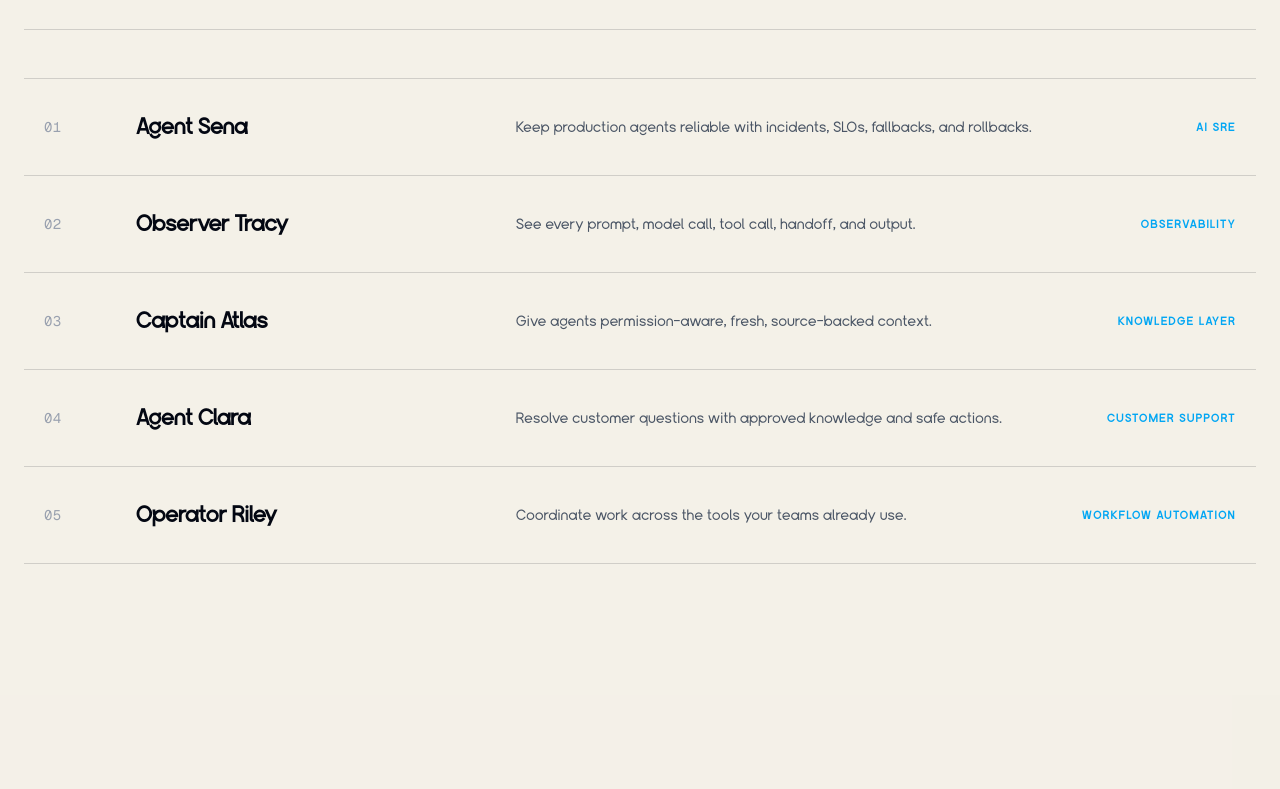
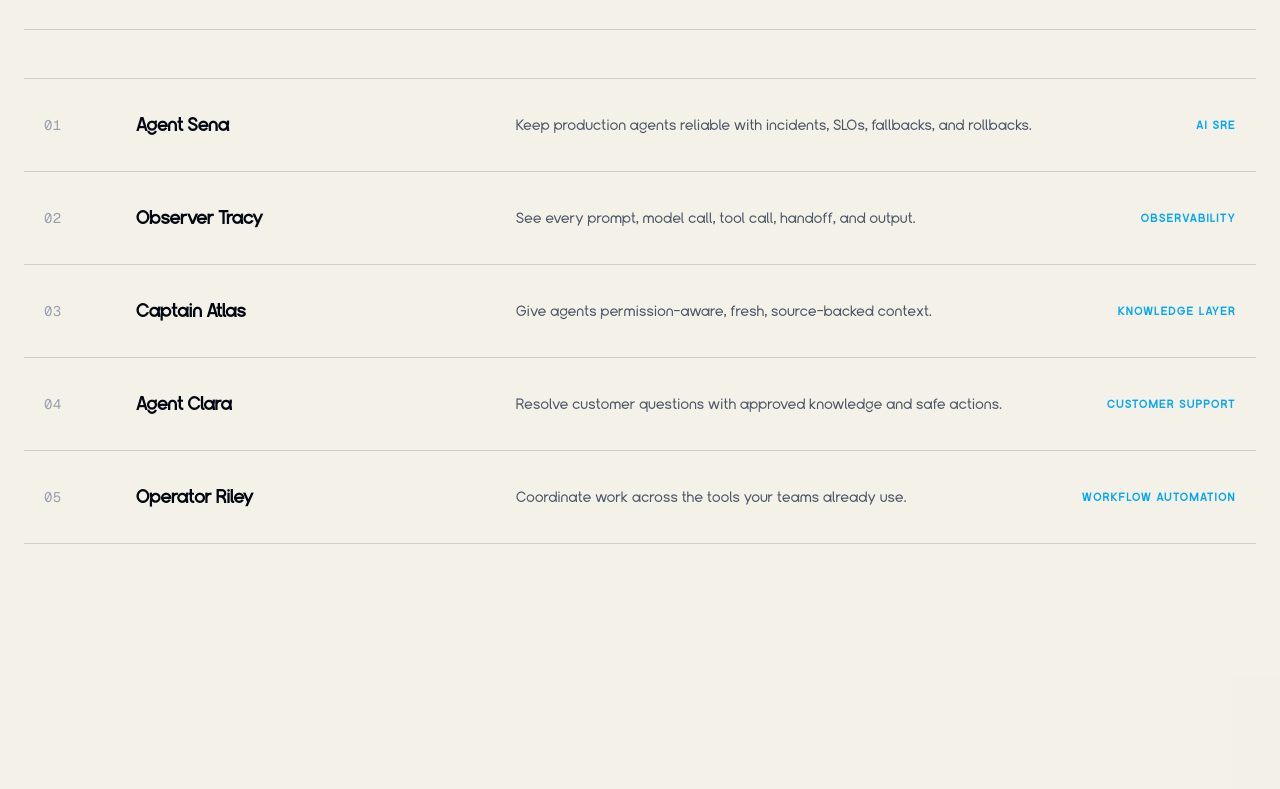
Before and after one commit to amandeepsingh29/Crumbles.dev, a Next.js app: page / in a window 1280 px wide. Shown: the part 1711-2500 px from the top of the page. Built offline with nearby package versions, Linux system fonts and the light colour scheme; no server answers; a web font is replaced by a local one.

Commit message:
Reduce product name column size

```diff
--- a/src/app/page.tsx
+++ b/src/app/page.tsx
@@ -89,7 +89,7 @@ export default function Home() {
             {projects.map((project) => (
               <Link key={project.number} href="/products" className="group grid gap-5 border-b border-gray-950/15 py-8 transition-colors hover:bg-white/60 md:grid-cols-[72px_minmax(0,0.8fr)_minmax(0,1.2fr)_160px] md:items-center md:px-5 dark:border-white/15 dark:hover:bg-white/[0.04]">
                 <span className="font-mono text-sm text-gray-400">{project.number}</span>
-                <h3 className="text-xl font-black tracking-tight text-gray-950 dark:text-white md:text-2xl">{project.title}</h3>
+                <h3 className="text-lg font-black tracking-tight text-gray-950 dark:text-white md:text-xl">{project.title}</h3>
                 <p className="text-gray-600 dark:text-gray-400">{project.description}</p>
                 <span className={`text-right text-xs font-black uppercase tracking-[0.15em] ${project.color}`}>{project.type}</span>
               </Link>
--- a/src/app/products/page.tsx
+++ b/src/app/products/page.tsx
@@ -50,7 +50,7 @@ export default function ProductsPage() {
                 <span className="font-mono text-sm text-gray-400">0{index + 1}</span>
                 <div>
                   <div className="mb-3 flex flex-wrap items-center gap-3">
-                    <h2 className="text-xl font-black tracking-tight text-gray-950 dark:text-white md:text-2xl">{product.title}</h2>
+                    <h2 className="text-lg font-black tracking-tight text-gray-950 dark:text-white md:text-xl">{product.title}</h2>
                     <span className="text-xs font-bold uppercase tracking-[0.16em] text-sky-600 dark:text-sky-300">{product.category}</span>
                     <span className={`rounded-full px-3 py-1 text-[10px] font-black uppercase tracking-wider ${statusStyles[product.status] || statusStyles.Beta}`}>
                       {product.status}
```
